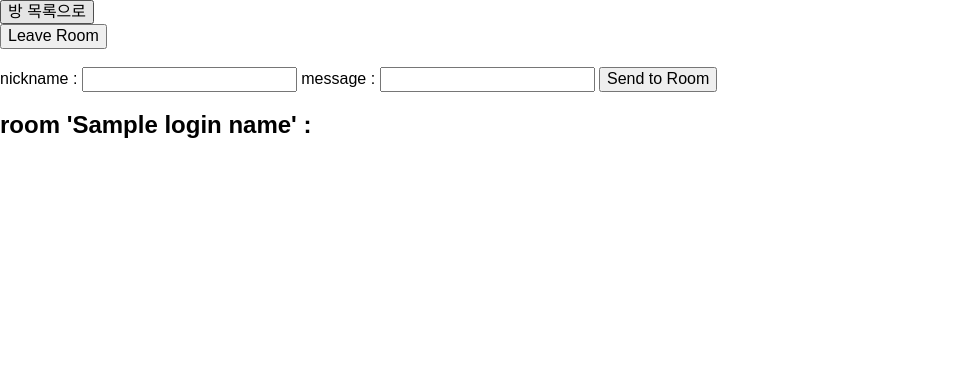
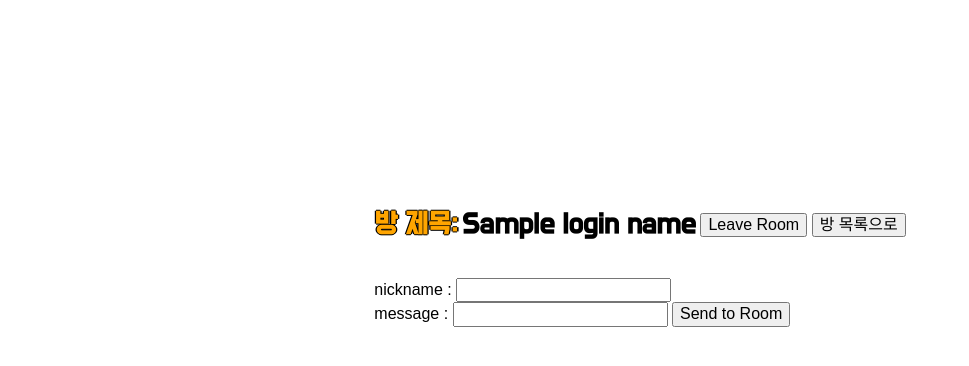
Before and after one commit to ehdgks0627/d_con, a Flask app: template flask_server/templates/chat_chat.html in a window 1280 px wide. Shown: the top 366 px of the page, without its empty margins (0-969 px from the left). Run offline with Flask 2, Linux system fonts and the light colour scheme; the template is opened without the code that fills it: most values are stand-ins (such as "Sample title", 1, 10 or a date in 2020); some libraries are stand-ins or nearby versions.

Commit message:
chat_chat css 수정

```diff
--- a/flask_server/templates/chat_chat.html
+++ b/flask_server/templates/chat_chat.html
@@ -25,72 +25,58 @@
             setInterval(function() { socket.emit('get_message', {room_key: {{ login_key }} })}, 100);
         });
     </script>
+    <style>
+        button {
+            display: inline-block;
+        }
+        h2 {
+            display: inline-block;
+            font-family: "BMDOHYEON";
+        }
+        @font-face {
+            font-family: "BMDOHYEON";
+            src: url('/static/font/BMDOHYEON_ttf.eot');
+            src: url('/static/font/BMDOHYEON_ttf.eot?#iefix') format('embedded-opentype'), url('/static/font/BMDOHYEON_ttf.woff') format('woff'), url('/static/font/BMDOHYEON_ttf.ttf') format('truetype');
+            src: local(※), url('/static/font/BMDOHYEON_ttf.woff') format('woff');
+        }
+        #font_orange {
+            color: orange;
+font-weight: bold;
+text-shadow: -1.3px 0 black, 0 1.3px black, 1.3px 0 black, 0 -1.3px black;
+
+        }
+        #center {
+            display: table;
+            margin-left: auto;
+            margin-right: auto;
+            vertical-align: middle;
+            margin-top: 15%;
+        }
+        input {
+            display: inline-block;
+        }
+    </style>
     <link rel="stylesheet" type="text/css" href="/static/stylesheets/normalize.css">
     <link rel="shortcut icon" href="/static/favicon.ico">
-<style>
-#hvr-pulse-grow {
-    display: inline-block;
-    vertical-align: middle;
-    -webkit-transform: translateZ(0);
-    transform: translateZ(0);
-    box-shadow: 0 0 1px rgba(0, 0, 0, 0);
-    -webkit-backface-visibility: hidden;
-    backface-visibility: hidden;
-    -moz-osx-font-smoothing: grayscale;
-    padding: .20em 1.5em;
-    text-decoration: none;
-    color: #fff;
-    background: #6495ED;
-    border: 0px;
-    text-align: center;
-    /* border-radius: 4px; */
-    box-shadow: 0 2px 5px 0 rgba(0, 0, 0, 0.16), 0 2px 10px 0 rgba(0, 0, 0, 0.2);
-    font-size: 20px;
-    padding-top: 12.5px;
-    padding-bottom: 12.5px;
-    margin-right: 7px;
-    font-family: "NanumBarunpen";
-}
 
-#hvr-pulse-grow:hover,
-#hvr-pulse-grow:focus,
-#hvr-pulse-grow:active {
-    -webkit-animation-name: hvr-pulse-grow;
-    animation-name: hvr-pulse-grow;
-    -webkit-animation-duration: 0.3s;
-    animation-duration: 0.3s;
-    -webkit-animation-timing-function: linear;
-    animation-timing-function: linear;
-    -webkit-animation-iteration-count: infinite;
-    animation-iteration-count: infinite;
-    -webkit-animation-direction: alternate;
-    animation-direction: alternate;
-    color: #4D0088;
-}
-.main {
-    width: 100%;
-    margin: 0 auto;
-    padding-top: 10%;
-        margin: 0 auto;
-        width: 100%;
-        padding-bottom: 10%;
-        max-width: 800px;
-}
-</style>
 
 </head>
 <body>
-  <button type="button" name="back" onclick="document.location.replace('/list')">방 목록으로</button>
+<div id="center">
+    <div id="button">
     <form id="leave" method="POST" action='#'>
+        <h2 id="font_orange">방 제목: </h2>&nbsp;<h2> {{ login_name }}</h2>
         <input type="submit" value="Leave Room">
+        <button type="button" name="back" onclick="document.location.replace('/list')">방 목록으로</button>
     </form>
+    </div>
+    <div id="log"></div>
     <form id="send_message" method="POST" action='#'>
       <br>
-        nickname : <input type="text" name="send_nick" id="send_nick">
+        nickname : <input type="text" name="send_nick" id="send_nick"><br>
         message : <input type="text" name="send_msg" id="send_msg">
         <input type="submit" value="Send to Room">
     </form>
-    <h2>room '{{ login_name }}' :</h2>
-    <div id="log"></div>
+    </div>
 </body>
 </html>
```
